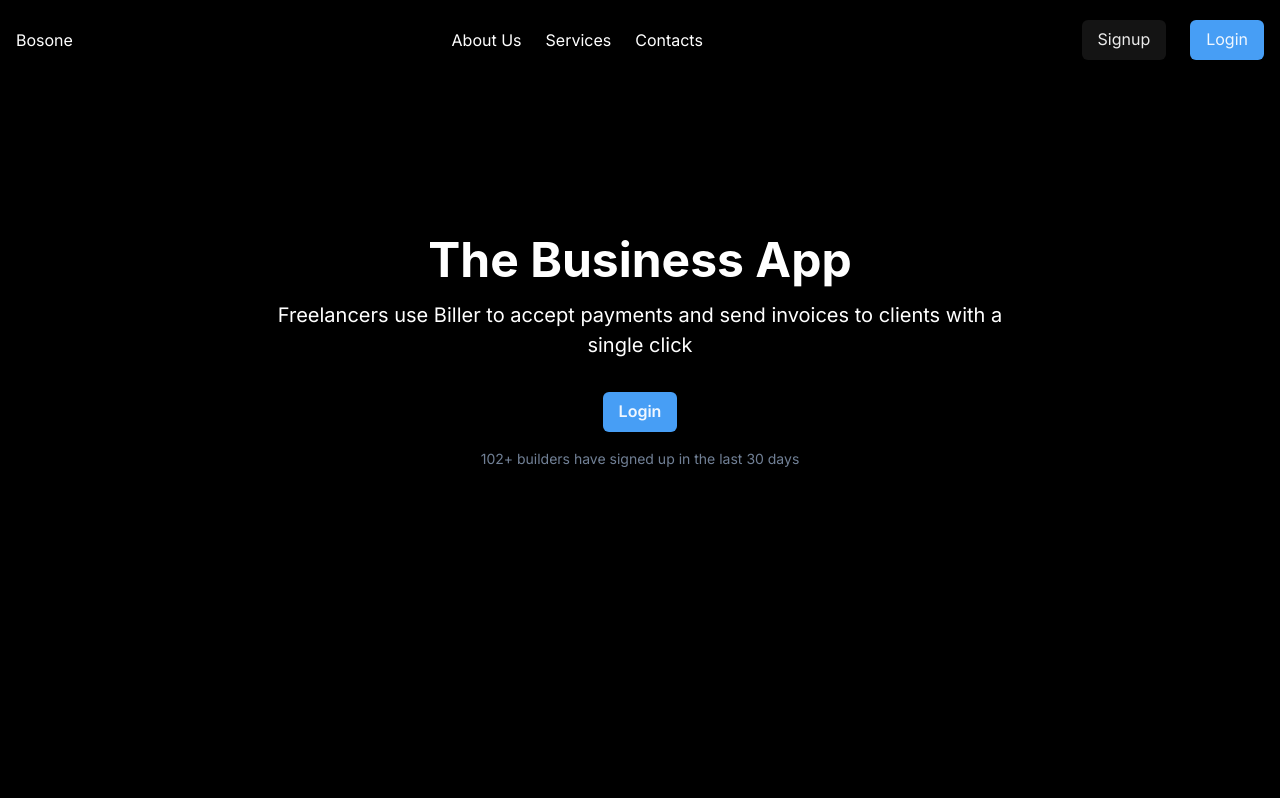
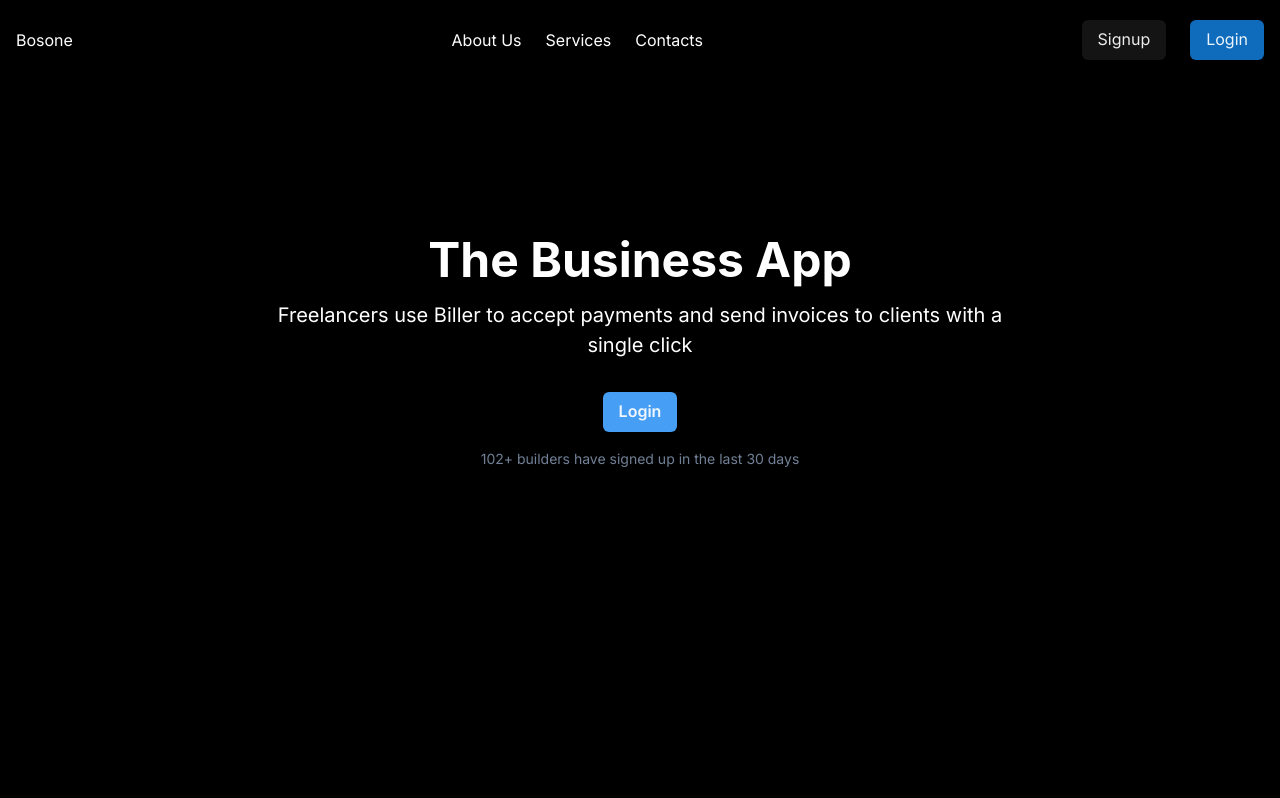
Before and after one commit to manjiribosone/websiteboson, a Next.js app: page / in a window 1280 px wide. Shown: the top 798 px of the page. Built offline with nearby package versions, Linux system fonts and the light colour scheme.

Commit message:
new sections added

```diff
--- a/app/components/header/header.tsx
+++ b/app/components/header/header.tsx
@@ -18,7 +18,7 @@ const Nav = () => {
 
 	return (
       <ChakraProvider theme={theme}>
-        <div className="w-full h-20 sticky top-0">
+        <Box bg='black' className="w-full h-20 sticky top-0">
         <div className="container mx-auto px-4 h-full">
           <div className="flex justify-between items-center h-full">
             Bosone
@@ -41,11 +41,11 @@ const Nav = () => {
             </ul>
             <ButtonGroup spacing='6'>
             <Button >Signup</Button>
-            <Button bg='brand.100' _hover={{bg: 'brand.200'}} >Login</Button>
+            <Button bg='brand.dark-brand-bg1' _hover={{bg: 'brand.dark-brand-bg1-pressed', color: 'white'}} >Login</Button>
             </ButtonGroup>
           </div>
         </div>
-      </div>
+      </Box>
       </ChakraProvider>
 	);
 
--- a/app/theme/theme.tsx
+++ b/app/theme/theme.tsx
@@ -40,9 +40,16 @@ const theme = extendTheme({
   },
   colors: {
     brand: {
-      100: '#479ef5',
-      200: 'green',
+      'dark-brand-fg1': '#479ef5',
+      'dark-brand-fg1-pressed': '#96C6FA',
+      'dark-brand-bg1': '#0F6CBD',
+      'dark-brand-bg1-pressed': '#0E4775',
+
     },
+    grey: {
+      12: '#1F1F1F',
+      18: '#2E2E2E'
+    }
   }
 })
 
```
